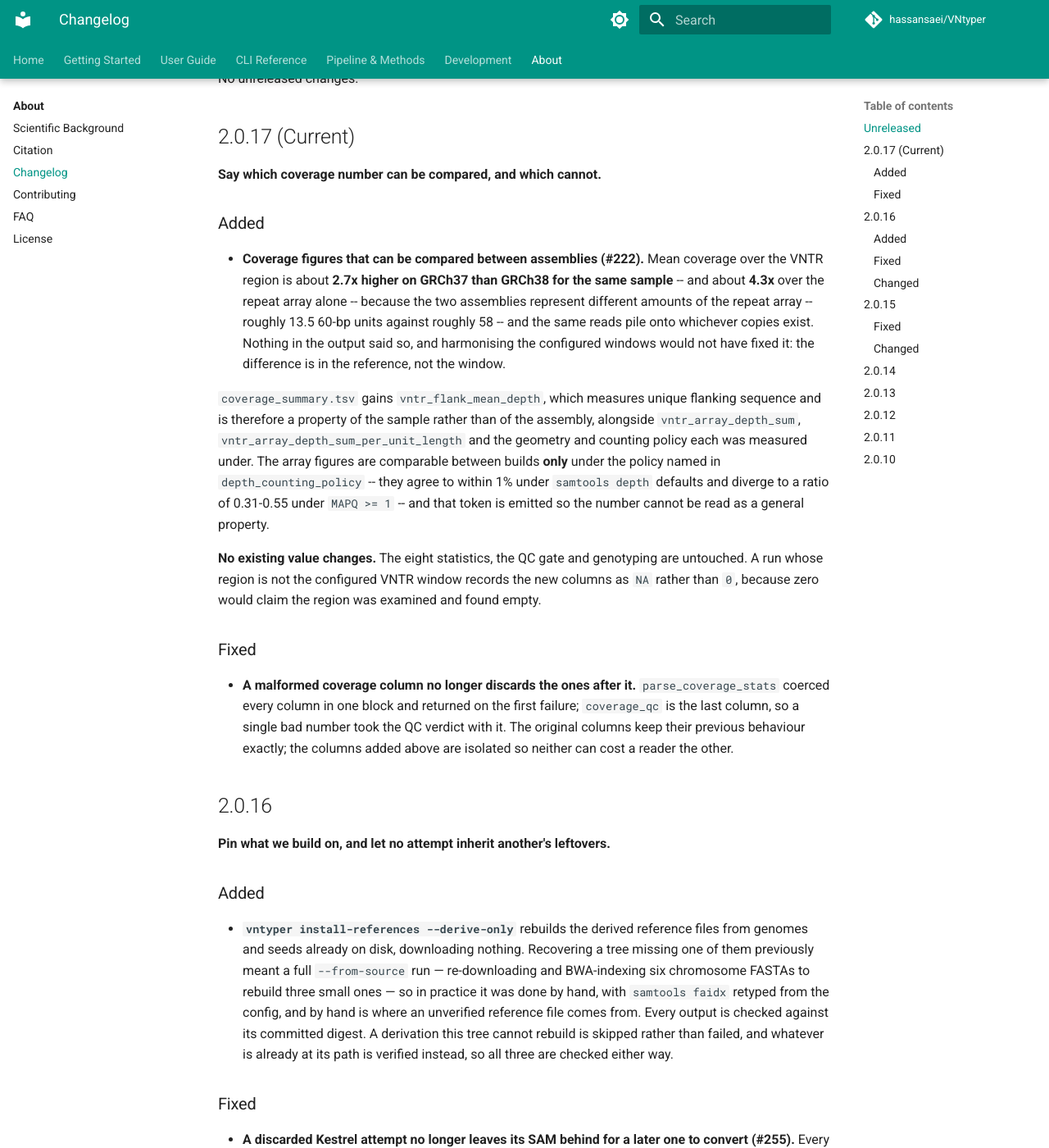
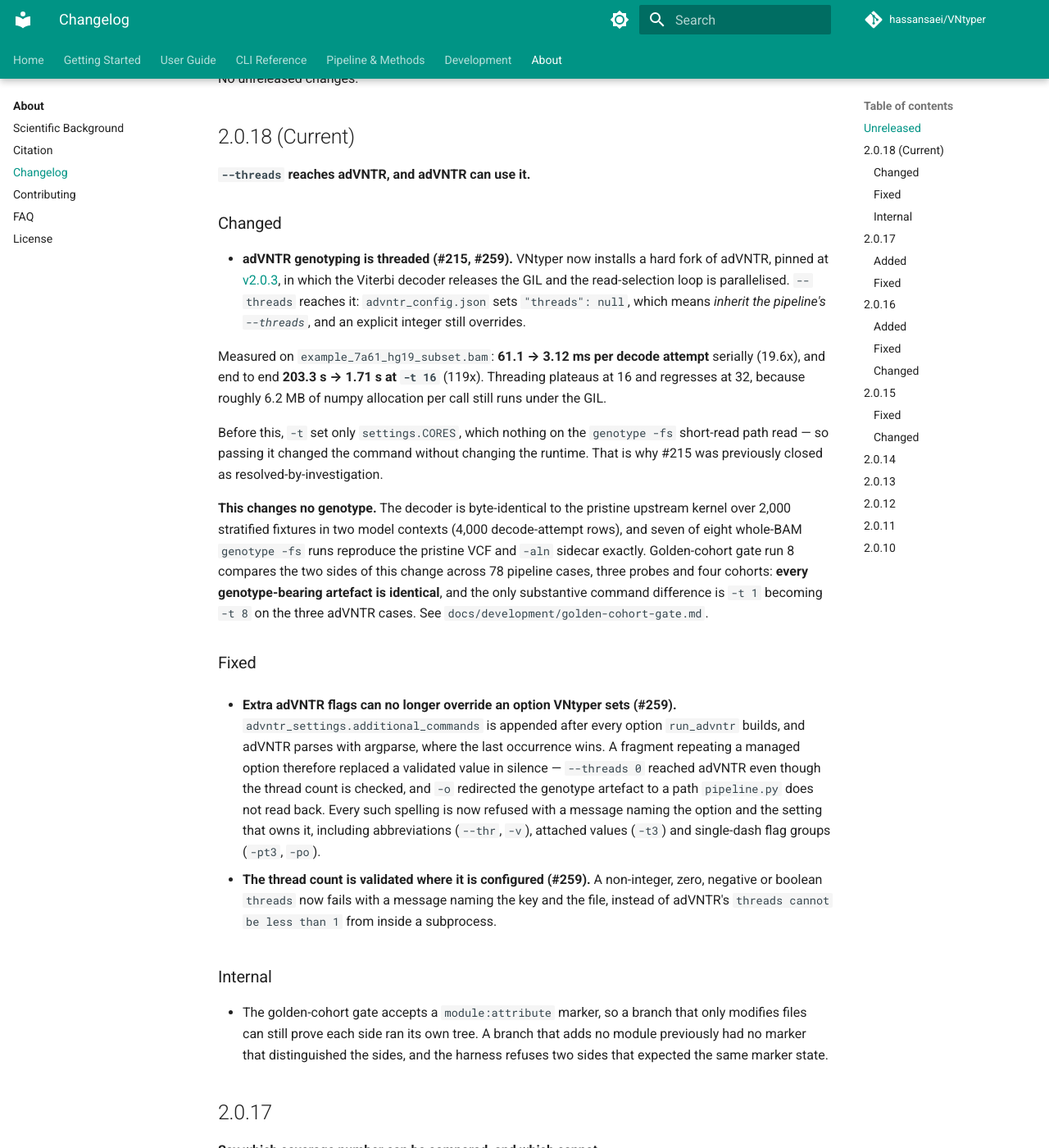
Before and after one commit to hassansaei/VNtyper, an MkDocs documentation site: the page built from docs/about/changelog.md, in a window 1280 px wide and 1400 px high, scrolled down 301 px. Shown: the whole window at 82% size. Built offline with MkDocs 1.6.1 and Material for MkDocs 9.7.7, drawn with Linux system fonts in a browser that asks for light colours; comment, search, counter and statistics services are not loaded.

Commit message:
chore(release): 2.0.18

```diff
--- a/docs/about/changelog.md
+++ b/docs/about/changelog.md
@@ -6,7 +6,58 @@ All notable changes to VNtyper 2 are documented on this page.
 
 No unreleased changes.
 
-## 2.0.17 (Current)
+## 2.0.18 (Current)
+
+**`--threads` reaches adVNTR, and adVNTR can use it.**
+
+### Changed
+
+- **adVNTR genotyping is threaded (#215, #259).** VNtyper now installs a hard fork of adVNTR,
+  pinned at [v2.0.3](https://github.com/berntpopp/adVNTR/releases/tag/v2.0.3), in which the
+  Viterbi decoder releases the GIL and the read-selection loop is parallelised. `--threads`
+  reaches it: `advntr_config.json` sets `"threads": null`, which means *inherit the pipeline's
+  `--threads`*, and an explicit integer still overrides.
+
+  Measured on `example_7a61_hg19_subset.bam`: **61.1 → 3.12 ms per decode attempt** serially
+  (19.6x), and end to end **203.3 s → 1.71 s at `-t 16`** (119x). Threading plateaus at 16 and
+  regresses at 32, because roughly 6.2 MB of numpy allocation per call still runs under the
+  GIL.
+
+  Before this, `-t` set only `settings.CORES`, which nothing on the `genotype -fs` short-read
+  path read — so passing it changed the command without changing the runtime. That is why #215
+  was previously closed as resolved-by-investigation.
+
+  **This changes no genotype.** The decoder is byte-identical to the pristine upstream kernel
+  over 2,000 stratified fixtures in two model contexts (4,000 decode-attempt rows), and seven
+  of eight whole-BAM `genotype -fs` runs reproduce the pristine VCF and `-aln` sidecar exactly.
+  Golden-cohort gate run 8 compares the two sides of this change across 78 pipeline cases,
+  three probes and four cohorts: **every genotype-bearing artefact is identical**, and the only
+  substantive command difference is `-t 1` becoming `-t 8` on the three adVNTR cases. See
+  `docs/development/golden-cohort-gate.md`.
+
+### Fixed
+
+- **Extra adVNTR flags can no longer override an option VNtyper sets (#259).**
+  `advntr_settings.additional_commands` is appended after every option `run_advntr` builds, and
+  adVNTR parses with argparse, where the last occurrence wins. A fragment repeating a managed
+  option therefore replaced a validated value in silence — `--threads 0` reached adVNTR even
+  though the thread count is checked, and `-o` redirected the genotype artefact to a path
+  `pipeline.py` does not read back. Every such spelling is now refused with a message naming
+  the option and the setting that owns it, including abbreviations (`--thr`, `-v`), attached
+  values (`-t3`) and single-dash flag groups (`-pt3`, `-po`).
+
+- **The thread count is validated where it is configured (#259).** A non-integer, zero,
+  negative or boolean `threads` now fails with a message naming the key and the file, instead
+  of adVNTR's `threads cannot be less than 1` from inside a subprocess.
+
+### Internal
+
+- The golden-cohort gate accepts a `module:attribute` marker, so a branch that only modifies
+  files can still prove each side ran its own tree. A branch that adds no module previously had
+  no marker that distinguished the sides, and the harness refuses two sides that expected the
+  same marker state.
+
+## 2.0.17
 
 **Say which coverage number can be compared, and which cannot.**
 
--- a/vntyper/version.py
+++ b/vntyper/version.py
@@ -1,3 +1,3 @@
 # vntyper/version.py
 
-__version__ = "2.0.17"
+__version__ = "2.0.18"
```
Also changed, not shown: 1 other file.
